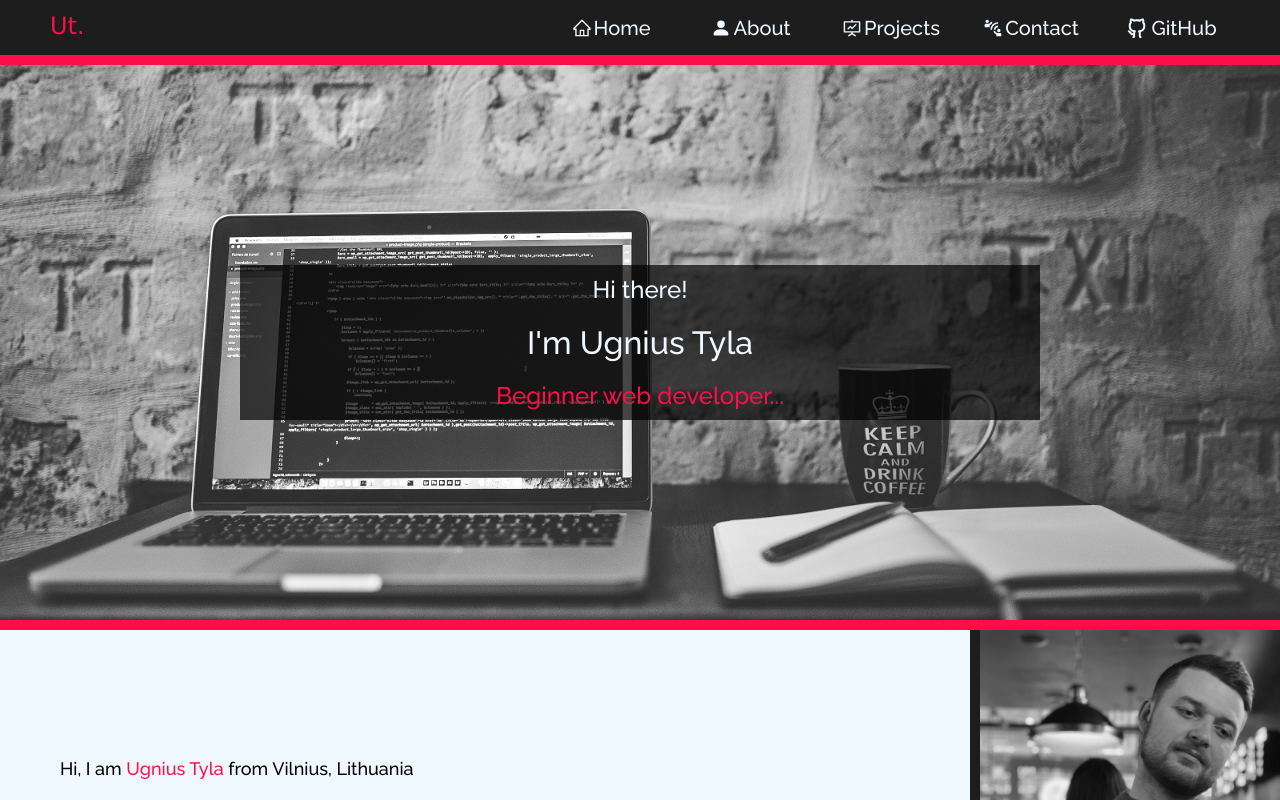
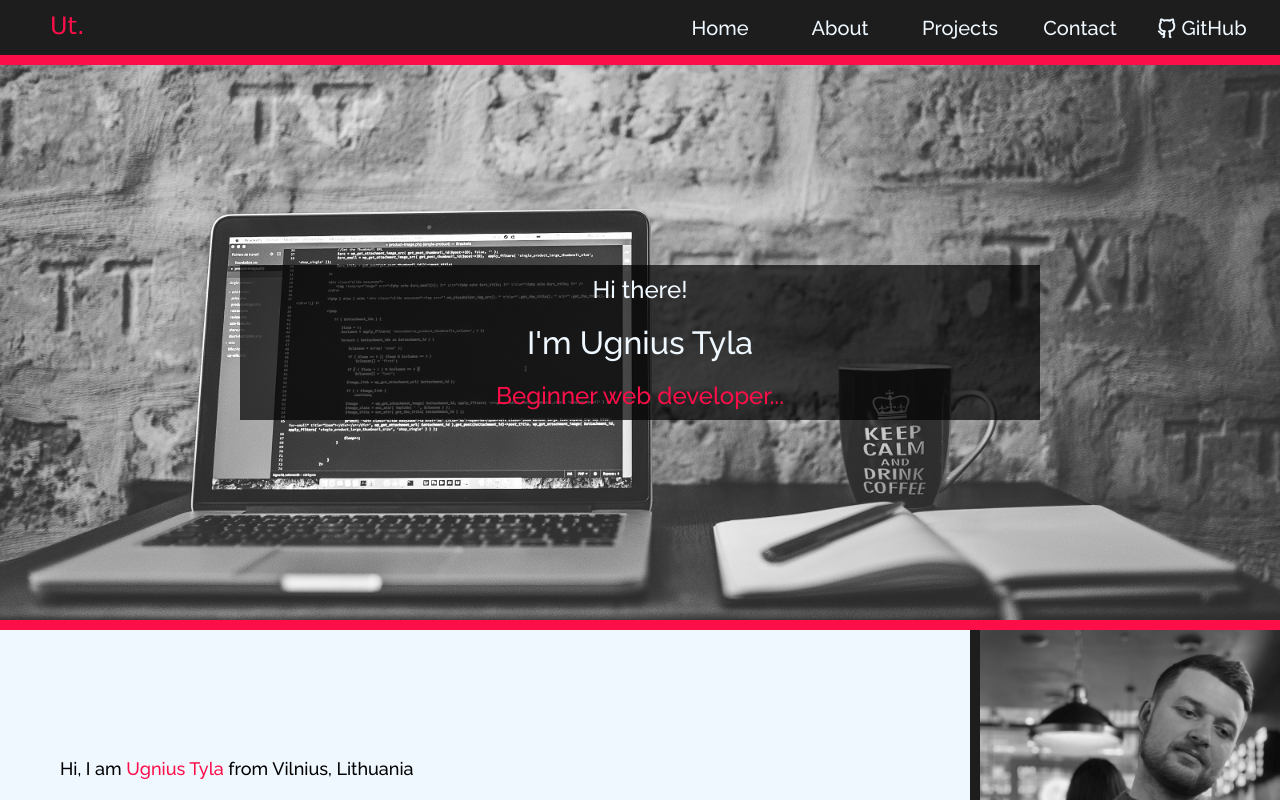
Before and after one commit to UnisLTU/portfolio, a React (Create React App) app: page / in a window 1280 px wide. Shown: the top 800 px of the page. Built offline with nearby package versions, Linux system fonts and the light colour scheme.

Commit message:
Nav bar update

```diff
--- a/src/components/About/About.jsx
+++ b/src/components/About/About.jsx
@@ -15,6 +15,8 @@ const About = () => {
   useEffect(() => {
     Aos.init({ duration: 1000, offset: 200, once: true })
   })
+
+
   return (
     <>
       <section className={styles.about} id="about">
--- a/src/components/Navbar/NavBar.jsx
+++ b/src/components/Navbar/NavBar.jsx
@@ -1,9 +1,6 @@
 import React, { useState, useEffect } from "react"
 import { Link } from 'react-scroll'
 import { RiGithubLine } from 'react-icons/ri'
-import { AiOutlineHome, AiOutlineFundProjectionScreen } from 'react-icons/ai'
-import { BsFillPersonFill } from "react-icons/bs"
-import { MdOutlineConnectWithoutContact } from "react-icons/md"
 import styles from "./NavBar.module.css"
 
 const NavBar = () => {
@@ -18,33 +15,38 @@ const NavBar = () => {
     };
   }, []);
 
-  const [isShown, setIsShown] = useState(false);
 
-  const handleClick = event => {
-    setIsShown(current => !current);
-  };
+  const links = [
+    {
+      to: "home",
+      offset: -100,
+      title: "Home"
+    },
+    {
+      to: "about",
+      offset: -64,
+      title: "About"
+    },
+    {
+      to: "projects",
+      offset: -64,
+      title: "Projects"
+    },
+    {
+      to: "contact",
+      offset: -64,
+      title: "Contact"
+    },
+  ];
 
 
   return (
     <div className={styles.navbar_container} style={{ backgroundColor: navColor }} >
       <a className={styles.logo} href="/">Ut.</a>
       <nav className={styles.navbar}>
-        <Link className={styles.nav_buttons} to="home" spy={true} smooth={true} offset={-100} duration={500} ><AiOutlineHome size={20} style={{ padding: 2 }} />Home</Link>
-        <Link className={styles.nav_buttons} to="about" spy={true} smooth={true} offset={-64} duration={500}><BsFillPersonFill size={20} style={{ padding: 2 }} />About</Link>
-        <Link className={styles.nav_buttons} to="projects" spy={true} smooth={true} offset={-64} duration={500}><AiOutlineFundProjectionScreen size={20} style={{ padding: 2 }} />Projects</Link>
-        <Link className={styles.nav_buttons} to="contact" spy={true} smooth={true} offset={-64} duration={500}><MdOutlineConnectWithoutContact size={20} style={{ padding: 2 }} /> Contact </Link>
+        {links.map(link => (<Link className={styles.nav_buttons} to={link.to} spy={true} smooth={true} offset={link.offset} duration={500} >{link.title}</Link>))}
         <a className={styles.nav_buttons} href="https://github.com/UnisLTU"><RiGithubLine size={24} style={{ padding: 2 }} />GitHub</a>
       </nav >
-      <button onClick={handleClick}>Menu.</button>
-      {isShown && (
-          <ul>
-            <Link className={styles.nav_buttons} to="home" spy={true} smooth={true} offset={-100} duration={500} ><AiOutlineHome size={20} style={{ padding: 2 }} />Home</Link>
-            <Link className={styles.nav_buttons} to="about" spy={true} smooth={true} offset={-64} duration={500}><BsFillPersonFill size={20} style={{ padding: 2 }} />About</Link>
-            <Link className={styles.nav_buttons} to="projects" spy={true} smooth={true} offset={-64} duration={500}><AiOutlineFundProjectionScreen size={20} style={{ padding: 2 }} />Projects</Link>
-            <Link className={styles.nav_buttons} to="contact" spy={true} smooth={true} offset={-64} duration={500}><MdOutlineConnectWithoutContact size={20} style={{ padding: 2 }} /> Contact </Link>
-            <a className={styles.nav_buttons} href="https://github.com/UnisLTU"><RiGithubLine size={24} style={{ padding: 2 }} />GitHub</a>
-          </ul>
-      )}
     </div >
   );
 }
--- a/src/components/Navbar/NavBar.module.css
+++ b/src/components/Navbar/NavBar.module.css
@@ -39,7 +39,7 @@
     display: flex;
     flex-direction: row;
     float: right;
-    padding-right: 30px;
+    padding-right: 10px;
 
   }
 
@@ -48,7 +48,7 @@
     padding: 0px;
     height: 35px;
     justify-content: center;
-    width: 120px;
+    width: 100px;
     display: flex;
     align-items: center;
     text-decoration: none;
```
